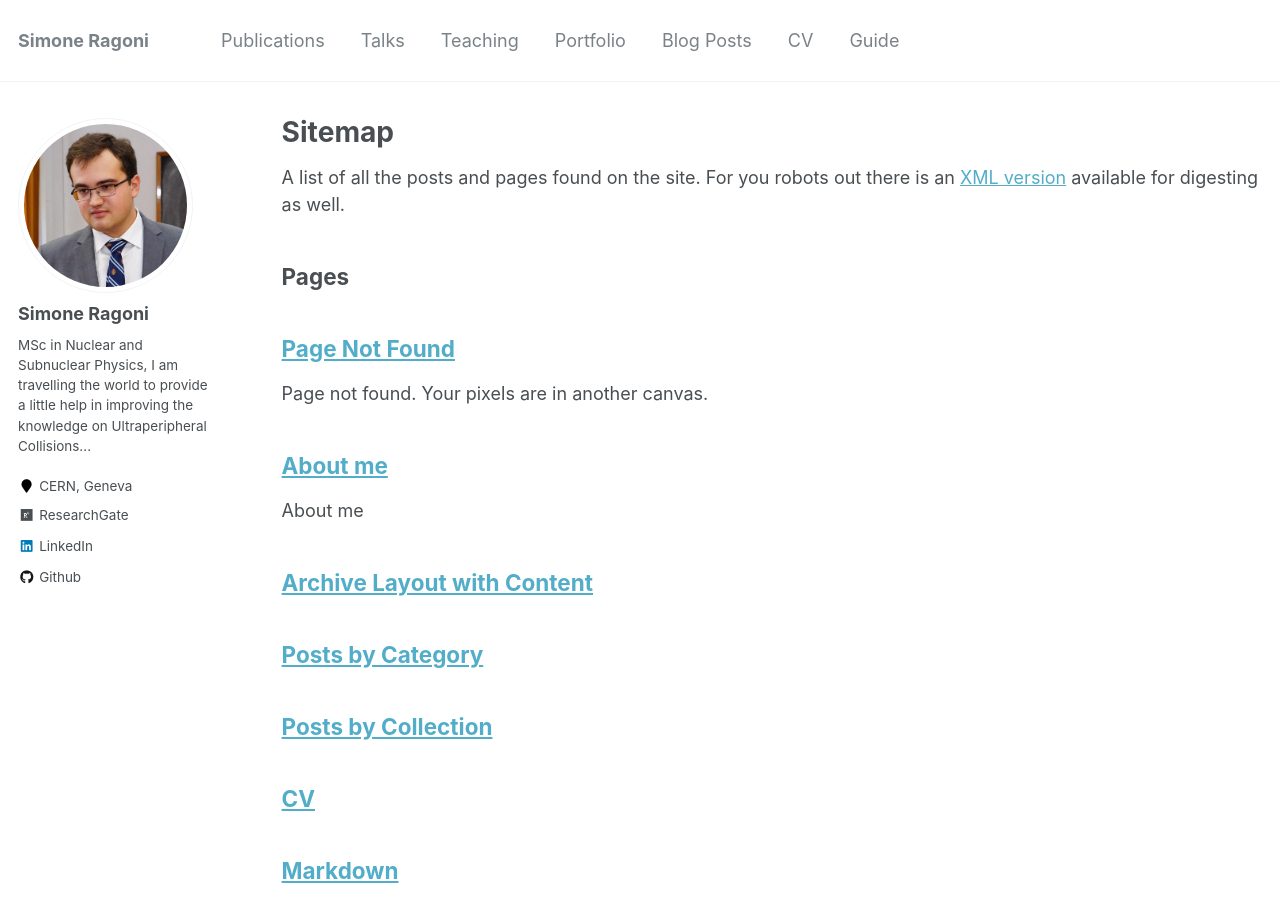
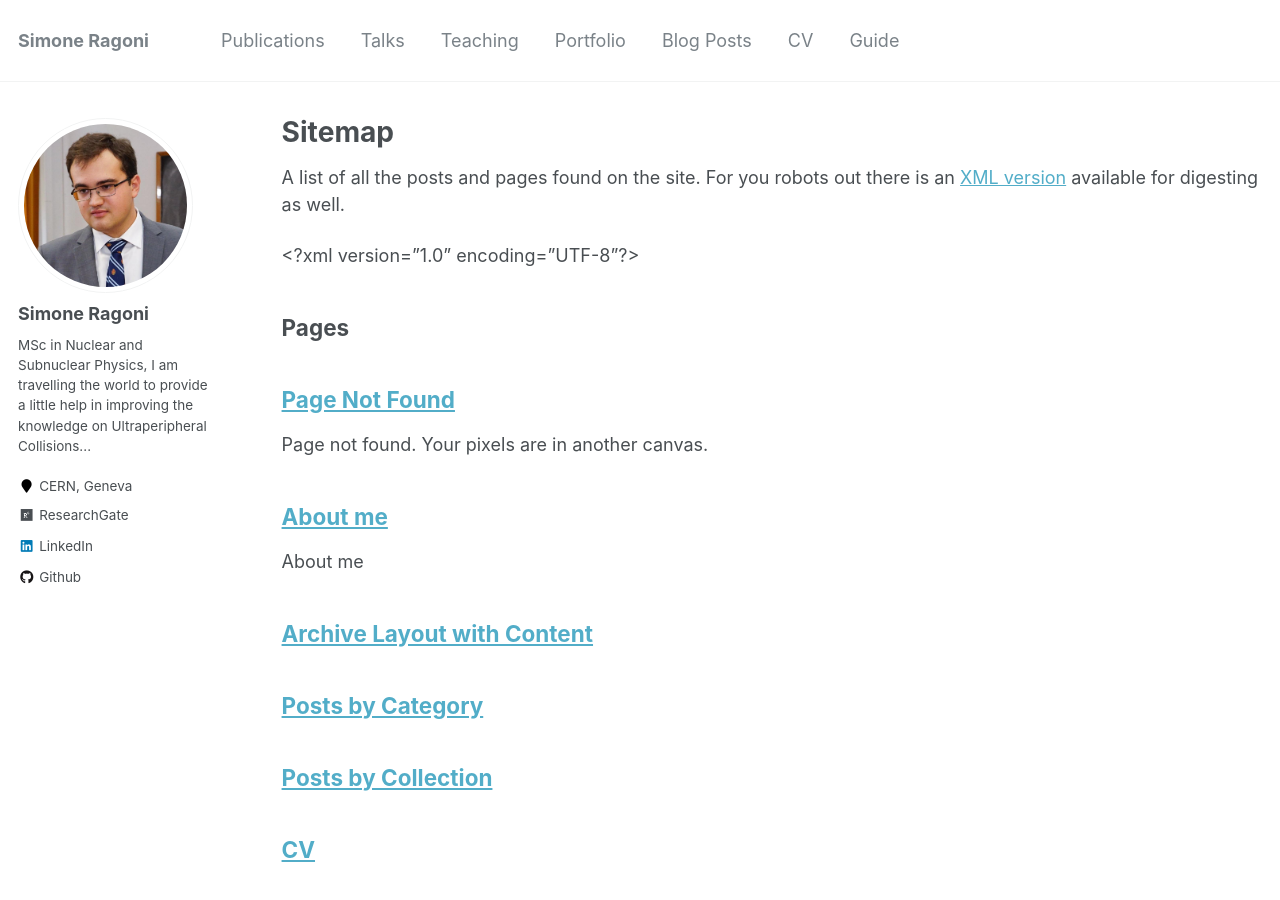
Before and after one commit to mdarabiamin/siragoni.github.io, a Jekyll site: the page built from _pages/sitemap.md, in a window 1280 px wide and 900 px high. Built offline with Jekyll 4.4.1, drawn with Linux system fonts in a browser that asks for light colours.

Commit message:
Update sitemap.md

```diff
--- a/_pages/sitemap.md
+++ b/_pages/sitemap.md
@@ -8,6 +8,8 @@ author_profile: true
 {% include base_path %}
 
 A list of all the posts and pages found on the site. For you robots out there is an [XML version]({{ base_path }}/sitemap.xml) available for digesting as well.
+
+<?xml version="1.0" encoding="UTF-8"?>
 
 <h2>Pages</h2>
 {% for post in site.pages %}
```
